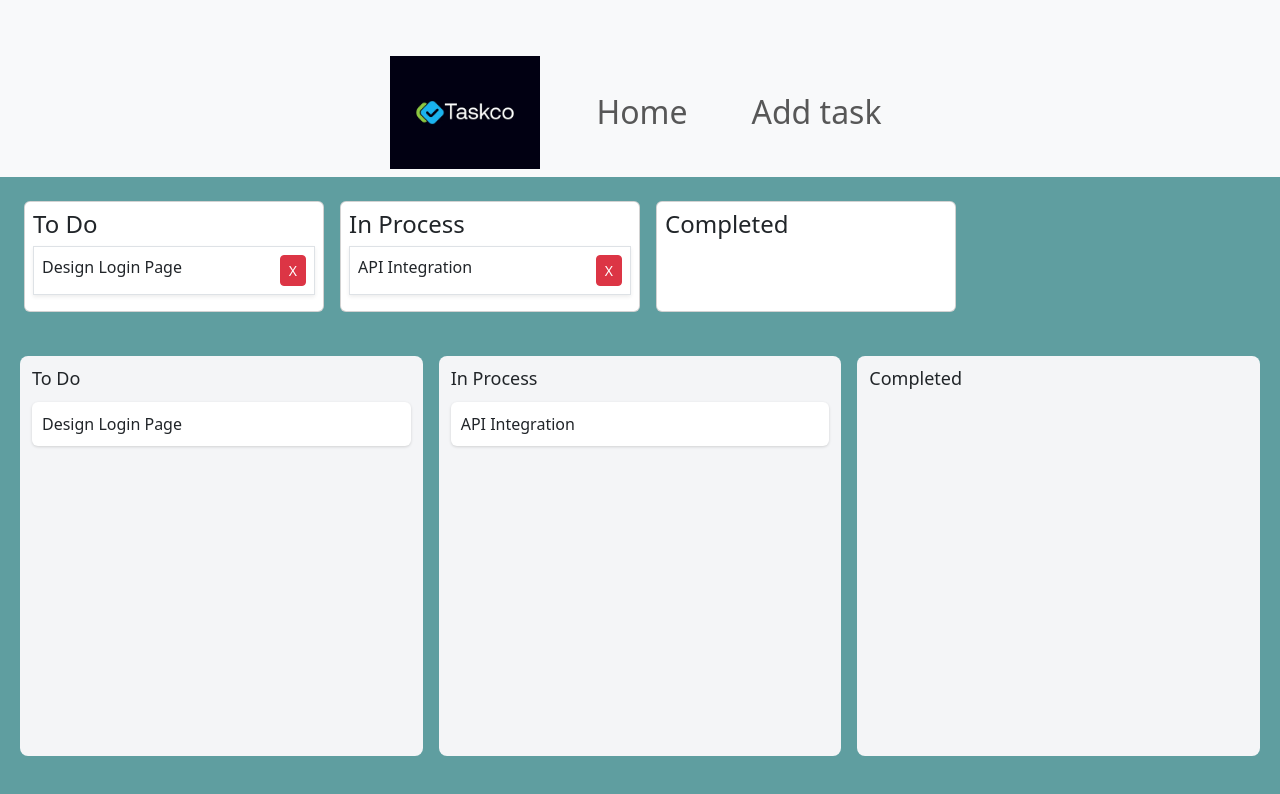
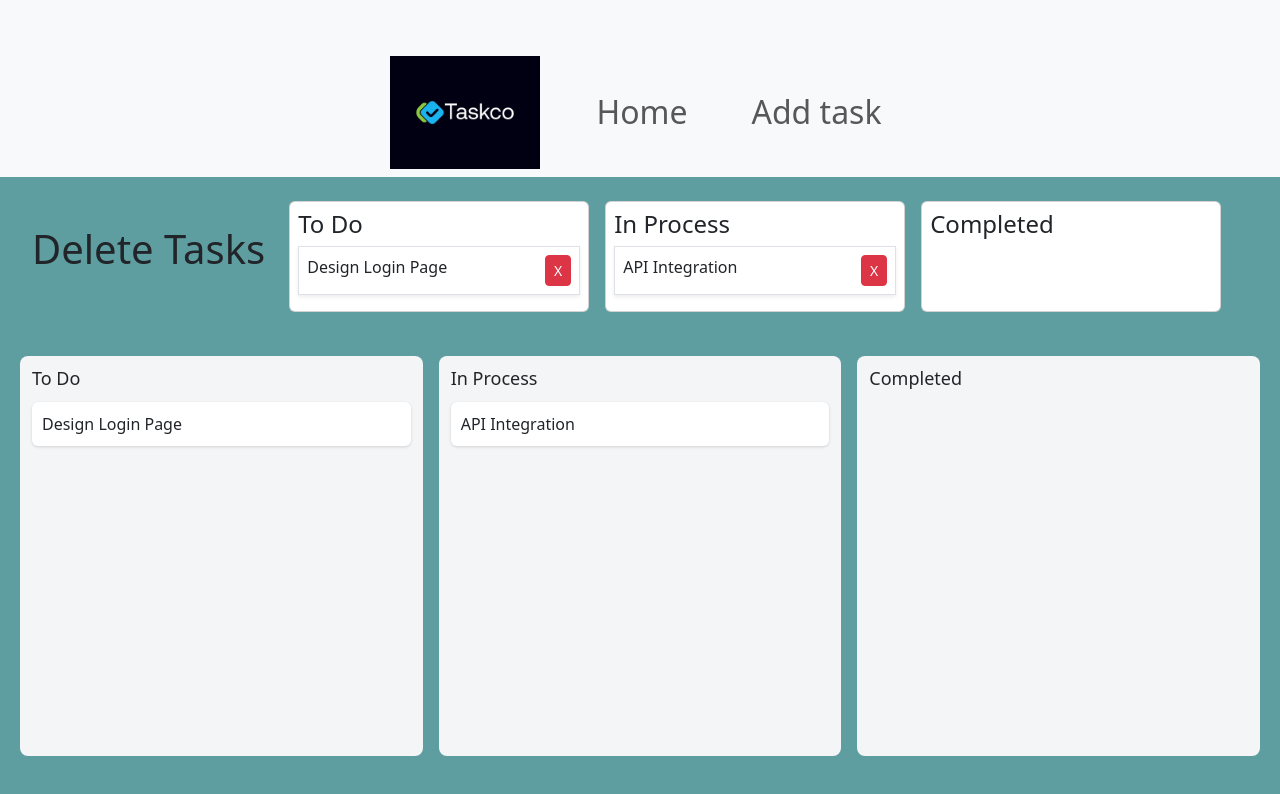
Before and after one commit to akbar98-7/Tasksaddreact, a React (Vite) app: page / in a window 1280 px wide. Shown: the top 794 px of the page. Built offline with nearby package versions, Linux system fonts and the light colour scheme.

Commit message:
recent Updations

```diff
--- a/src/Components/Home.jsx
+++ b/src/Components/Home.jsx
@@ -8,13 +8,11 @@ const Card = ({ title }) => (
 
 const Home = ({ data, onDelete }) => {
 
-
-
-
   return (
 
     <>
       <div className="d-flex gap-3 p-4">
+        <h1 className="mt-4 px-2">Delete Tasks</h1>
         {data.map((col) => (
           <div key={col.id} className="card p-2" style={{ width: "300px" }}>
             <h4>{col.title}</h4>
```
Also changed, not shown: src/App.jsx (indentation only), src/Components/AddTask.jsx (line endings or trailing spaces).
